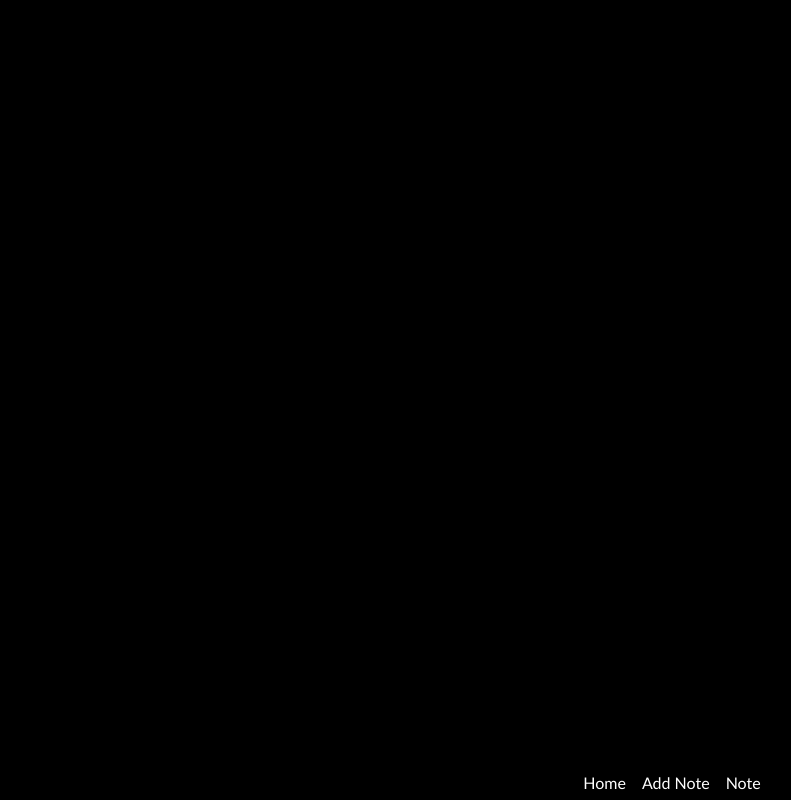
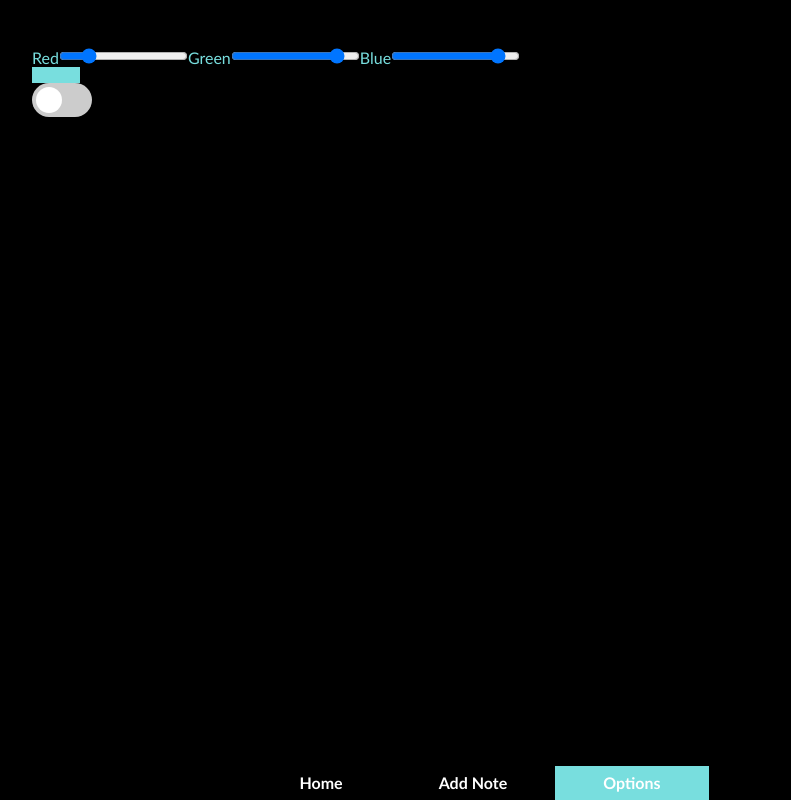
Before and after one commit to InstantCole/note-app, a React app: page /options in a window 1280 px wide. Shown: the whole page, without its empty margins (160-951 px from the left). Built offline with nearby package versions, Linux system fonts and the light colour scheme; the HTML template or start-up script is replaced by a standard one.

Commit message:
dark modee work and alphabatizing tagsList

```diff
--- a/src/components/Layout.js
+++ b/src/components/Layout.js
@@ -6,8 +6,6 @@ function Layout(props) {
             <div className="content">
                 {props.children}
             </div>
-
-
         </div>
     )
 }
--- a/src/navigation/AppNavigation.js
+++ b/src/navigation/AppNavigation.js
@@ -14,9 +14,9 @@ const AppNavigation = () => (
                     Add Note
                 </li>
             </NavLink>
-        <NavLink to="/note/123" activeClassName="active">
+            <NavLink to="/options" activeClassName="active">
                 <li className="nav-bar-item">
-                Note
+                    Options
                 </li>
             </NavLink>
 
--- a/src/pages/AddNote.js
+++ b/src/pages/AddNote.js
@@ -20,22 +20,23 @@ const AddNote = (props) => {
 
     const handleChange = ({ target: { value } }) => {
 
-        const patternA = /[^a-z#A-Z0-9-]+/
-        setTagsList(noteText.split(patternA).filter(word => word.charAt(0) == "#"))
-        const patternB = /[^a-zA-Z0-9-]+/
+        const patternA = /\s+/
+        setTagsList(noteText.split(patternA).filter(word => word.charAt(0) == "#" && word.length > 1))
+        const patternB = /[^a-z#A-Z0-9-]+/
         setTagsList(prevTags => prevTags.map(tag => tag.substr(1, tag.length)))
         setNoteText(value)
     }
 
     const handleAddNote = (e) => {
         e.preventDefault()
-
+        let sortedTagsList = tagsList.map((tag) => tag)
+        sortedTagsList.sort()
         setNotes((oldNotes) => [
             ...oldNotes,
             {
                 noteId: nanoid(),
                 noteContent: noteText,
-                noteTags: tagsList
+                noteTags: sortedTagsList
             }
         ])
         setNoteText('')
@@ -55,7 +56,7 @@ const AddNote = (props) => {
             <div className="tags-container">
                 <h2>Tags</h2>
                 <div className="tags-list">
-                {tagsList.map(tag => <p>{tag}</p>)}
+                {tagsList.map(tag => <h4><span style={{color: "var(--main-color)"}}>#</span>{tag}</h4>)}
                 </div>
             </div>
         </div>
--- /dev/null
+++ b/src/pages/Options.js
@@ -0,0 +1,66 @@
+import React, { useState, useEffect } from 'react'
+
+
+const Options = (props) => {
+    const [redValue, setRedValue] = useState(50)
+    const [greenValue, setGreenValue] = useState(222)
+    const [blueValue, setBlueValue] = useState(222)
+    const [redColor, setRedColor] = useState(50)
+    const [greenColor, setGreenColor] = useState(222)
+    const [blueColor, setBlueColor] = useState(222)
+    const [sliderValue, setSliderValue] = useState(true)
+
+
+    const handleRedSliderChange = ({ target: { value } }) => {
+        setRedValue(value)
+        setRedColor(value)
+        document.documentElement.style.setProperty("--main-color", 'rgb(' + redColor + ', ' + greenColor + ', ' + blueColor + ')')
+    }
+
+    const handleGreenSliderChange = ({ target: { value } }) => {
+        setGreenValue(value)
+        setGreenColor(value)
+        document.documentElement.style.setProperty("--main-color", 'rgb(' + redColor + ', ' + greenColor + ', ' + blueColor + ')')
+    }
+
+    const handleBlueSliderChange = ({ target: { value } }) => {
+        setBlueValue(value)
+        setBlueColor(value)
+        document.documentElement.style.setProperty("--main-color", 'rgb(' + redColor + ', ' + greenColor + ', ' + blueColor + ')')
+    }
+
+    const handleToggleNight = ({target: { checked }}) => {
+        console.log(checked)
+        if(checked === true){
+            document.documentElement.style.setProperty("--bg-color", "#ffffff")
+            setSliderValue(false)
+        }
+        if(checked === false){
+            document.documentElement.style.setProperty("--bg-color", "#000000")
+            setSliderValue(true)
+        }
+        console.log(sliderValue)
+
+    }
+
+    return (
+        <div>
+            <div>
+                <label for="red-slider">Red</label>
+                <input onChange={handleRedSliderChange} type="range" id="red-slider" min="0" max="255" value={redValue} />
+                <label for="green-slider">Green</label>
+                <input onChange={handleGreenSliderChange} type="range" id="green-slider" min="0" max="255" value={greenValue} />
+                <label for="blue-slider">Blue</label>
+                <input onChange={handleBlueSliderChange} type="range" id="blue-slider" min="0" max="255" value={blueValue} />
+                <div className="color-sample"></div>
+
+            </div>
+            <label class="switch">
+            <input type="checkbox" onChange={handleToggleNight} value={sliderValue}/>
+            <span class="slider round"></span>
+            </label>
+        </div>
+    )
+}
+
+export default Options
--- a/src/routes/AppRouter.js
+++ b/src/routes/AppRouter.js
@@ -4,6 +4,7 @@ import { RecoilRoot } from 'recoil'
 import Layout from '../components/Layout'
 import Home from '../pages/Home'
 import AddNote from '../pages/AddNote'
+import Options from '../pages/Options'
 import Note from '../pages/Note'
 import AppNavigation from '../navigation/AppNavigation'
 
@@ -18,6 +19,7 @@ const Router = () => (
                         <Route path='/' component={Home} exact={true} />
                         <Route path='/add-note' component={AddNote} />
                         <Route path='/note/:noteId' component={Note} />
+                        <Route path='/options' component={Options} />
                     </Switch>
                 </div>
             </BrowserRouter>
--- a/src/styles/_addNote.scss
+++ b/src/styles/_addNote.scss
@@ -43,11 +43,13 @@
     width: 100%;
     flex-grow: 1;
     resize: vertical;
+    box-sizing: border-box;
+    padding: 1rem;
 }
 
 .add-note-button {
     border: none;
-    background-color: darkorange;
+    background-color: var(--main-color);
     color: white;
     width: 100%;
     margin: 0;
--- a/src/styles/_layout.scss
+++ b/src/styles/_layout.scss
@@ -1,30 +1,36 @@
 body {
-    background-color: black;
-    color: #82d4f5;
+    background-color: var(--bg-color);
+    color: var(--main-color);
     font-family: "Gill Sans", "Gill Sans MT", Calibri, "Trebuchet MS", sans-serif;
+    margin-top: 3rem;
 }
 .content {
-    margin-left: 7rem;
     width: 70%;
     margin: 0 auto;
 }
 
 .nav-bar {
     display: flex;
+    flex-direction: row;
+    justify-content: space-around;
     position: fixed;
     width: 100%;
     bottom: 0;
+    left: 0;
     z-index: 1;
     background-color: black;
-    justify-content: center;
-    align-items: flex-start;
     margin-top: 3rem;
+    font-size: 1rem;
+    font-weight: bold;
 
 
     ul {
         display: flex;
+        flex-direction: row;
         padding: 0;
         margin: 0;
+
+
     }
     a {
         text-decoration: none;
@@ -34,10 +40,10 @@ body {
 
 .nav-bar-item {
     display: block;
-    padding: 0.5rem;
+    padding: 0.5rem 3rem;
     list-style: none;
 }
 
 .active {
-    background-color: grey;
+    background-color: var(--main-color);
 }
--- /dev/null
+++ b/src/styles/_options.scss
@@ -0,0 +1,68 @@
+.color-sample{
+    width: 3rem;
+    height: 1rem;
+    background-color: var(--main-color);
+}
+
+/* The switch - the box around the slider */
+.switch {
+    position: relative;
+    display: inline-block;
+    width: 60px;
+    height: 34px;
+  }
+
+  /* Hide default HTML checkbox */
+  .switch input {
+    opacity: 0;
+    width: 0;
+    height: 0;
+  }
+
+  /* The slider */
+  .slider {
+    position: absolute;
+    cursor: pointer;
+    top: 0;
+    left: 0;
+    right: 0;
+    bottom: 0;
+    background-color: #ccc;
+    -webkit-transition: .4s;
+    transition: .4s;
+  }
+
+  .slider:before {
+    position: absolute;
+    content: "";
+    height: 26px;
+    width: 26px;
+    left: 4px;
+    bottom: 4px;
+    background-color: white;
+    -webkit-transition: .4s;
+    transition: .4s;
+  }
+
+  input:checked + .slider {
+    background-color: var(--main-color);
+  }
+
+  input:focus + .slider {
+    box-shadow: 0 0 1px var(--main-color);
+  }
+
+  input:checked + .slider:before {
+    -webkit-transform: translateX(26px);
+    -ms-transform: translateX(26px);
+    transform: translateX(26px);
+  }
+
+  /* Rounded sliders */
+  .slider.round {
+    border-radius: 34px;
+  }
+
+  .slider.round:before {
+    border-radius: 50%;
+  }
--- a/src/styles/style.scss
+++ b/src/styles/style.scss
@@ -1,5 +1,11 @@
-@import './layout';
-@import './footer';
-@import './imageButton';
-@import './addNote';
-@import './note';
+@import "./layout";
+@import "./footer";
+@import "./imageButton";
+@import "./addNote";
+@import "./note";
+@import "./options";
+
+:root {
+    --main-color: rgb(120, 222, 222);
+    --bg-color: black;
+}
```
Lines whose indentation alone changed are shown as unchanged.
